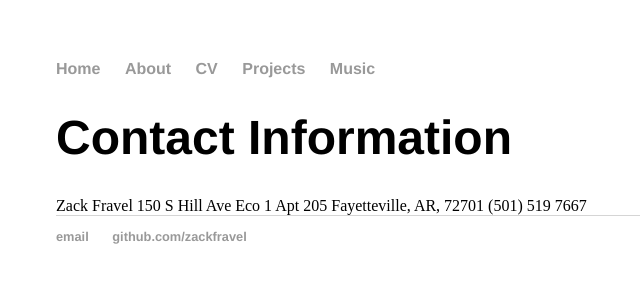
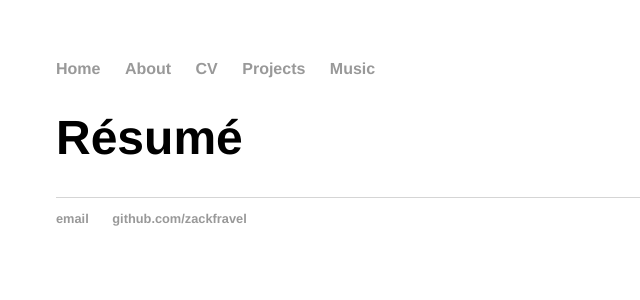
Before and after one commit to zackfravel/zackfravel.github.io, a Jekyll site: the page built from cv/index.html, in a window 1280 px wide. Shown: the top 300 px of the page, without its empty margins (136-776 px from the left). Built offline with Jekyll 4.4.1, drawn with Linux system fonts in a browser that asks for light colours.

Commit message:
Update index.html

```diff
--- a/cv/index.html
+++ b/cv/index.html
@@ -2,10 +2,4 @@
 layout: default
 title: Zack Fravel
 ---
-<h1>Contact Information</h1>
-
-<p1>Zack Fravel</p1>
-<p2>150 S Hill Ave</p2>
-<p3>Eco 1 Apt 205</p3>
-<p4>Fayetteville, AR, 72701</p4>
-<p5>(501) 519 7667</p5>
+<h1>Résumé</h1>
```
